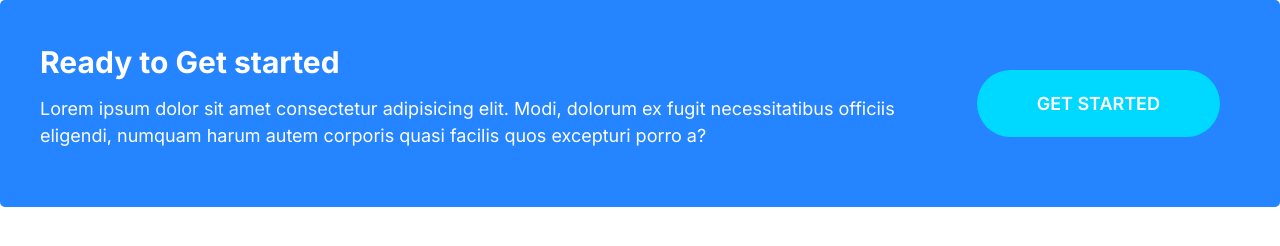
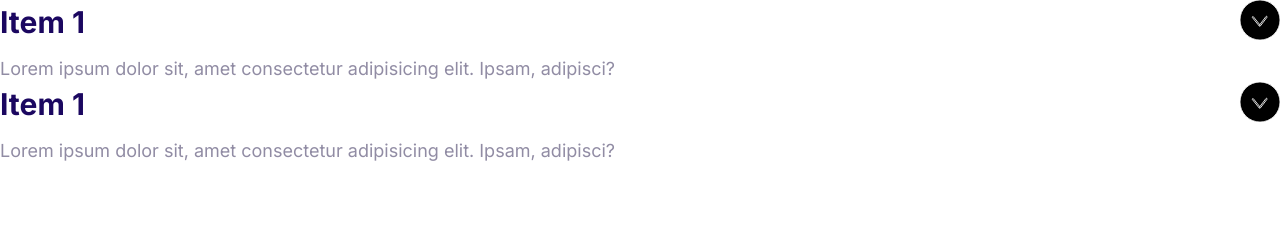
Before and after one commit to ali-ab-2003/Moshify-2-, a plain HTML site: page index.html in a window 1280 px wide. Drawn offline with Linux system fonts and the light colour scheme.

Commit message:
added collapsible component

```diff
--- a/code/css/styles.css
+++ b/code/css/styles.css
@@ -181,7 +181,7 @@ a {
 }
 
 .icon--white {
-    fill: #fff;
+    stroke: #fff;
 }
 
 .icon-container {
@@ -556,3 +556,36 @@ a {
         margin: 0 2rem;
     }
 }
+
+/* Collapsibles */
+
+.collapsible__header {
+    display: flex;
+    justify-content: space-between;
+}
+
+.collapsible__heading {
+    margin-top: 0;
+    font-size: 3rem;
+}
+
+.collapsible__chevron {
+    transform: rotate(-90deg);
+    transition: transform(0.3s);
+}
+
+.collapsible__content {
+    max-height: 0;
+    overflow: hidden;
+    opacity: 0;
+    transition: all 0.3s;
+}
+
+.collapsible--expanded .collapsible__chevron {
+    transform: rotate(0);
+}
+
+.collapsible--expanded .collapsible__content {
+    max-height: 100vh;
+    opacity: 1;
+}
--- /dev/null
+++ b/code/js/main.js
@@ -0,0 +1,6 @@
+const collapsibles = document.querySelectorAll(".collapsible");
+collapsibles.forEach((item) =>
+  item.addEventListener("click", function () {
+    this.classList.toggle("collapsible--expanded");
+  })
+);
--- a/index.html
+++ b/index.html
@@ -14,16 +14,29 @@
 </head>
 
 <body>
-    <div class="callout callout--primary">
-        <div class="grid grid--1x2">
-            <div class="callout__content">
-                <h2 class="callout__heading">Ready to Get started</h2>
-                <p>Lorem ipsum dolor sit amet consectetur adipisicing elit. Modi, dolorum ex fugit necessitatibus
-                    officiis eligendi, numquam harum autem corporis quasi facilis quos excepturi porro a?</p>
-            </div>
-            <a href="#" class="btn btn--secondary btn--stretched">Get Started</a>
+    <div class="collapsible collapsible--expanded">
+        <header class="collapsible__header">
+            <h2 class="collapsible__heading">Item 1</h2>
+            <svg class="icon icon--white collapsible__chevron">
+                <use xlink:href="images/sprite.svg#chevron"></use>
+            </svg>
+        </header>
+        <div class="collapsible__content">
+            Lorem ipsum dolor sit, amet consectetur adipisicing elit. Ipsam, adipisci?
         </div>
     </div>
+    <div class="collapsible collapsible--expanded">
+        <header class="collapsible__header">
+            <h2 class="collapsible__heading">Item 1</h2>
+            <svg class="icon icon--white collapsible__chevron">
+                <use xlink:href="images/sprite.svg#chevron"></use>
+            </svg>
+        </header>
+        <div class="collapsible__content">
+            Lorem ipsum dolor sit, amet consectetur adipisicing elit. Ipsam, adipisci?
+        </div>
+    </div>
+    <script src="code/js/main.js"></script>
 </body>
 
 </html>
```
Also changed, not shown: code/components/collapsible.html (added, +23 -0 lines).
